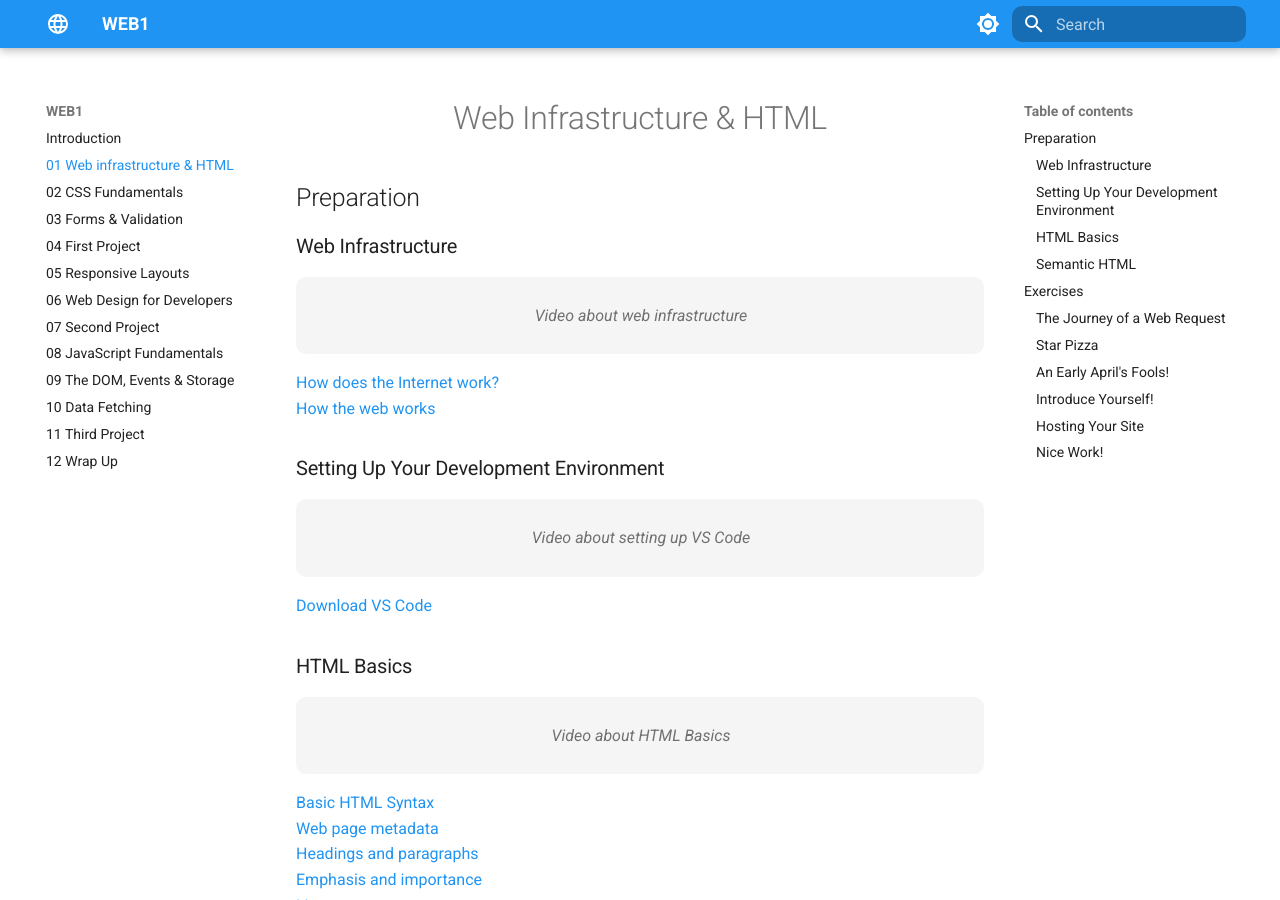
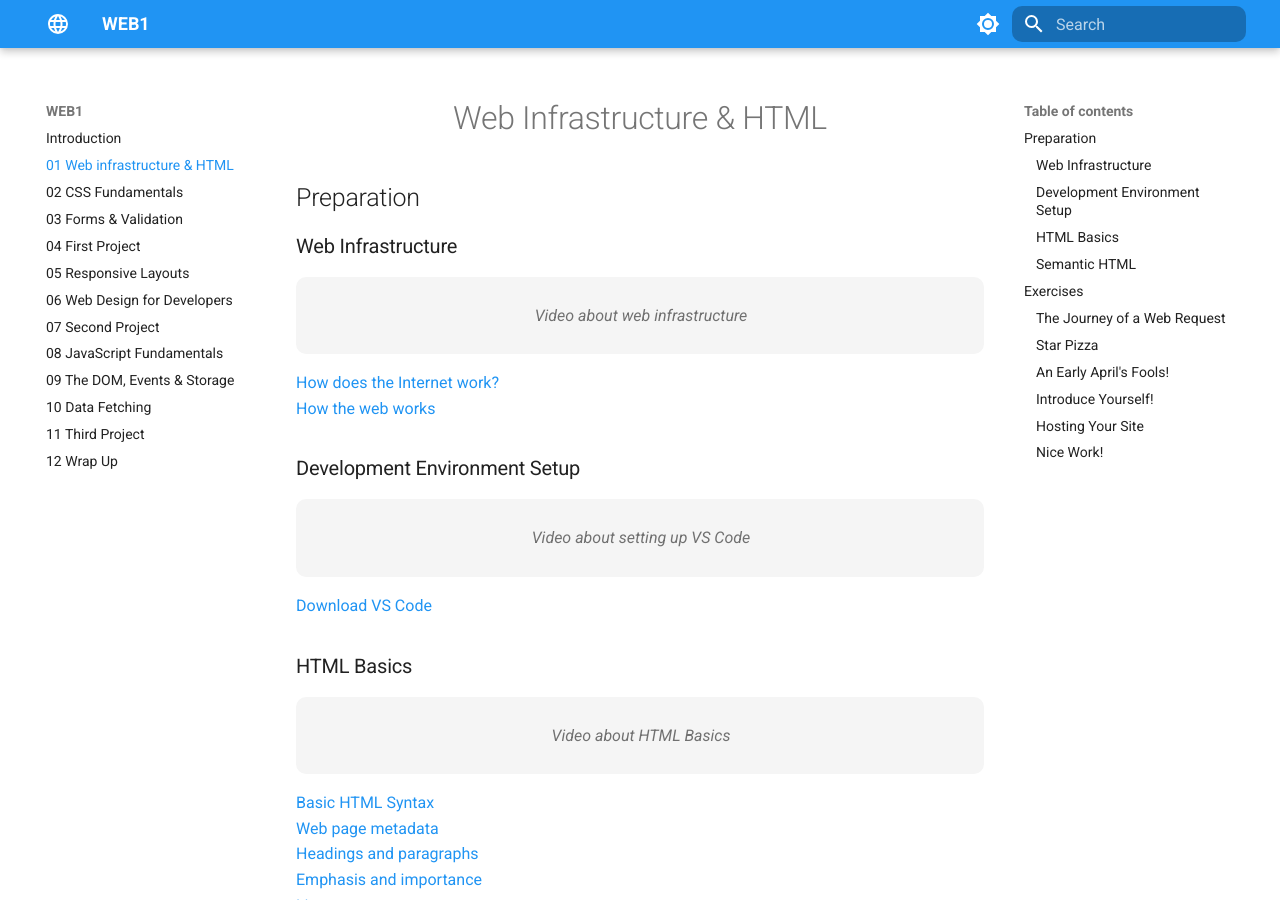
Before and after one commit to KasperKnop/WEB1, an MkDocs documentation site: the page built from docs/01-web-infrastructure-and-html.md, in a window 1280 px wide and 900 px high. Built offline with MkDocs 1.6.1 and Material for MkDocs 9.7.7, drawn with Linux system fonts in a browser that asks for light colours; emoji names are drawn with the system emoji font; comment, search, counter and statistics services are not loaded.

Commit message:
Update 01-web-infrastructure-and-html.md

```diff
--- a/docs/01-web-infrastructure-and-html.md
+++ b/docs/01-web-infrastructure-and-html.md
@@ -13,7 +13,7 @@ comments: true
 [How does the Internet work?](https://developer.mozilla.org/en-US/docs/Learn_web_development/Howto/Web_mechanics/How_does_the_Internet_work){:target="\_blank"} <br>
 [How the web works](https://developer.mozilla.org/en-US/docs/Learn_web_development/Getting_started/Web_standards/How_the_web_works){:target="\_blank"} <br>
 
-### Setting Up Your Development Environment
+### Development Environment Setup
 
 > Video about setting up VS Code
 
```
